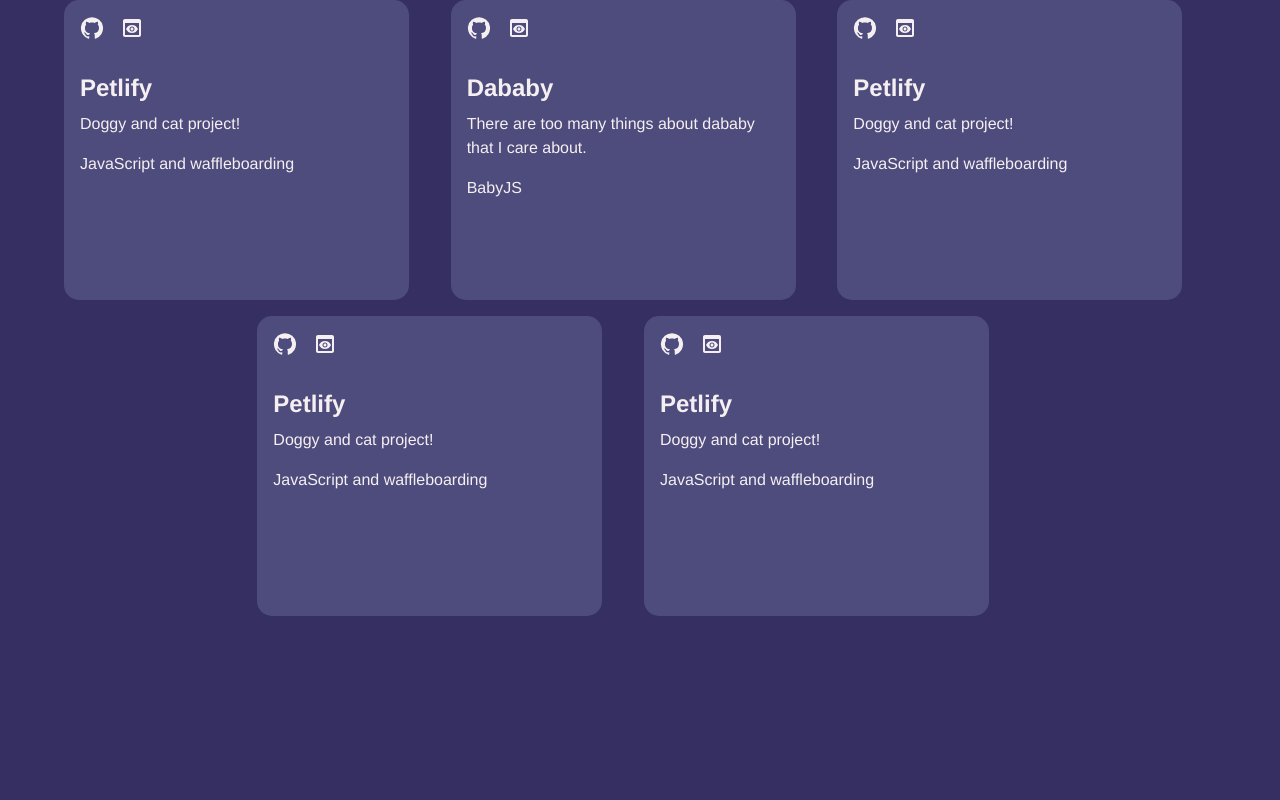
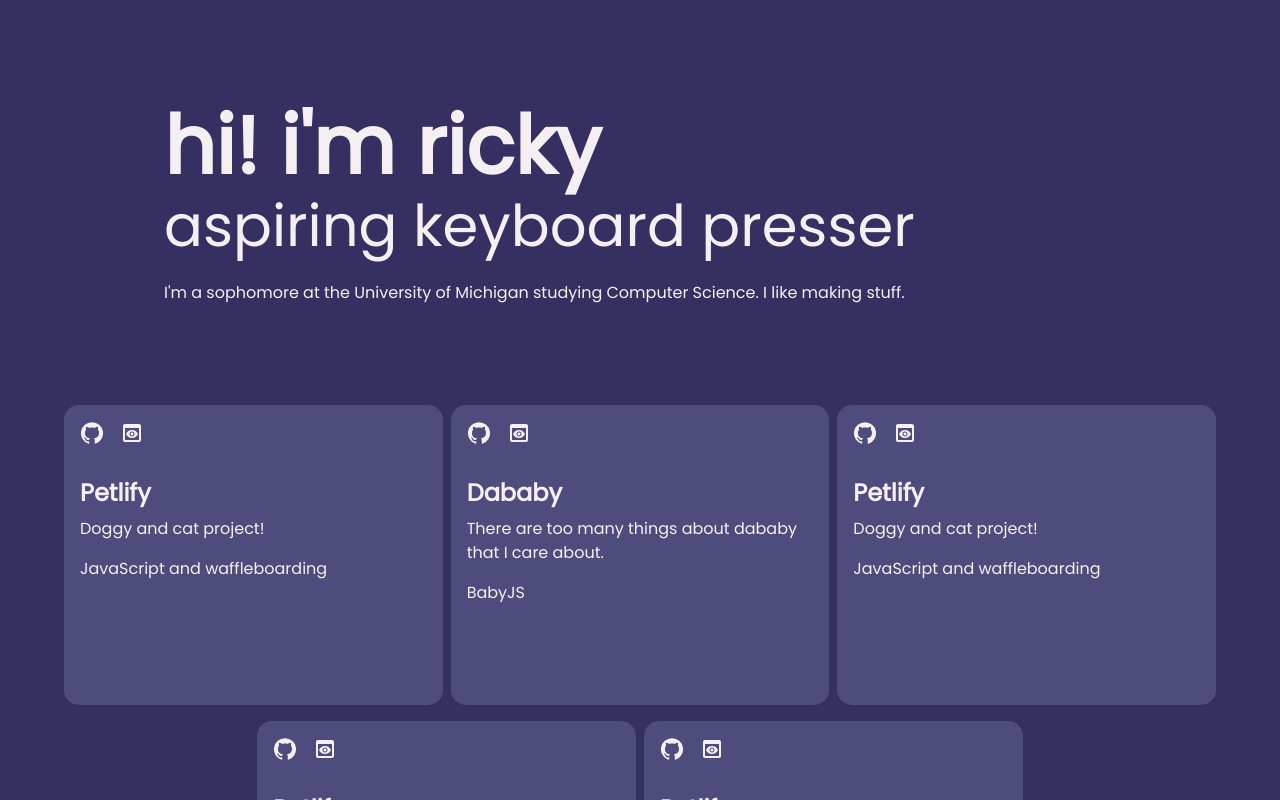
Before and after one commit to rickysumho/rickysumho.github.io, a React (Create React App) app: page / in a window 1280 px wide. Shown: the top 800 px of the page. Built offline with nearby package versions, Linux system fonts and the light colour scheme.

Commit message:
Move projects, Add Welcome, and Adjust Project Cards

```diff
--- a/package.json
+++ b/package.json
@@ -5,6 +5,7 @@
   "dependencies": {
     "@emotion/react": "^11.10.0",
     "@emotion/styled": "^11.10.0",
+    "@fontsource/poppins": "^4.5.9",
     "@mui/icons-material": "^5.8.4",
     "@mui/material": "^5.9.3",
     "@testing-library/jest-dom": "^5.16.5",
--- a/src/App.tsx
+++ b/src/App.tsx
@@ -2,13 +2,14 @@ import React from 'react';
 import logo from './logo.svg';
 import './App.css';
 import Projects from './components/Projects';
-import Header from './components/Header';
+import Welcome from './components/Welcome';
 import Footer from './components/Footer';
 import { ThemeProvider } from '@mui/material/styles';
 import { Box, Container, CssBaseline } from '@mui/material';
 // Temp
 import { ProjectType } from './common/types'
 import theme from './common/theme'
+import personalProjects from './common/personal-projects'
 
 // declare module '@mui/material/styles' {
 //   interface Theme {
@@ -24,70 +25,14 @@ import theme from './common/theme'
 //   }
 // }
 
-const projectsExample: Array<ProjectType> = [
-  {
-    title: 'Petlify',
-    description: 'Doggy and cat project!',
-    skills: 'JavaScript and waffleboarding',
-    repo_link: 'https://dababy.com/',
-    demo_link: 'https://babydada.com/'
-  },
-  {
-    title: 'Dababy',
-    description: 'There are too many things about dababy that I care about.',
-    skills: 'BabyJS ',
-    repo_link: 'https://dababy.com/',
-    demo_link: 'https://babydada.com/'
-  },
-  {
-    title: 'Petlify',
-    description: 'Doggy and cat project!',
-    skills: 'JavaScript and waffleboarding',
-    repo_link: 'https://dababy.com/',
-    demo_link: 'https://babydada.com/'
-  },
-  {
-    title: 'Petlify',
-    description: 'Doggy and cat project!',
-    skills: 'JavaScript and waffleboarding',
-    repo_link: 'https://dababy.com/',
-    demo_link: 'https://babydada.com/'
-  },
-  {
-    title: 'Petlify',
-    description: 'Doggy and cat project!',
-    skills: 'JavaScript and waffleboarding',
-    repo_link: 'https://dababy.com/',
-    demo_link: 'https://babydada.com/'
-  },
-]
-
 function App() {
   return (
     <ThemeProvider theme={theme}>
       <CssBaseline />
-      <Container>
-        <Projects projects={projectsExample}/>
-      </Container>
+      <Welcome />
+      <Projects projects={personalProjects}/>
     </ThemeProvider>
   );
 }
 
-{/* <div className="App">
-  <header className="App-header">
-    <img src={logo} className="App-logo" alt="logo" />
-    <p>
-      Edit <code>src/App.tsx</code> and save to reload.
-    </p>
-    <a
-      className="App-link"
-      href="https://reactjs.org"
-      target="_blank"
-      rel="noopener noreferrer"
-    >
-      Learn React
-    </a>
-  </header>
-</div> */}
-
 export default App;
--- /dev/null
+++ b/src/common/personal-projects.ts
@@ -0,0 +1,41 @@
+import { ProjectType } from './types'
+
+const projects: Array<ProjectType> = [
+  {
+    title: 'Petlify',
+    description: 'Doggy and cat project!',
+    skills: 'JavaScript and waffleboarding',
+    repo_link: 'https://dababy.com/',
+    demo_link: 'https://babydada.com/'
+  },
+  {
+    title: 'Dababy',
+    description: 'There are too many things about dababy that I care about.',
+    skills: 'BabyJS ',
+    repo_link: 'https://dababy.com/',
+    demo_link: 'https://babydada.com/'
+  },
+  {
+    title: 'Petlify',
+    description: 'Doggy and cat project!',
+    skills: 'JavaScript and waffleboarding',
+    repo_link: 'https://dababy.com/',
+    demo_link: 'https://babydada.com/'
+  },
+  {
+    title: 'Petlify',
+    description: 'Doggy and cat project!',
+    skills: 'JavaScript and waffleboarding',
+    repo_link: 'https://dababy.com/',
+    demo_link: 'https://babydada.com/'
+  },
+  {
+    title: 'Petlify',
+    description: 'Doggy and cat project!',
+    skills: 'JavaScript and waffleboarding',
+    repo_link: 'https://dababy.com/',
+    demo_link: 'https://babydada.com/'
+  },
+];
+
+export default projects;
--- a/src/common/theme.tsx
+++ b/src/common/theme.tsx
@@ -4,7 +4,7 @@ const theme = createTheme({
     palette: {
         primary: {
             main: '#4D4C7D',
-        light: '#827397',
+            light: '#816797',
             dark: '#363062',
             contrastText: '#f6eff1'
         },
@@ -13,6 +13,18 @@ const theme = createTheme({
         }
     },
     typography: {
+        h1: {
+            fontSize: '3rem',
+            '@media (min-width:600px)': {
+                fontSize: '5rem',
+            },
+        },
+        h3: {
+            fontSize: '2rem',
+            '@media (min-width:600px)': {
+                fontSize: '3.6rem',
+            },
+        },
         fontFamily: [
             "Poppins",
             "Helvetica",
--- a/src/components/Project.tsx
+++ b/src/components/Project.tsx
@@ -3,30 +3,33 @@ import GitHubIcon from '@mui/icons-material/GitHub';
 import PreviewIcon from '@mui/icons-material/Preview';
 import { useState } from 'react'
 import { ProjectType } from '../common/types';
+import '@fontsource/poppins/400.css'
 
 const Project = ({ project }: { project: ProjectType }) => {
     const normalState = {
         hovering: false,
         boxShadow: 0,
         minWidth: 275,
-        maxWidth: 345,
+        maxWidth: 500,
         minHeight: 300,
         maxHeight: 350,
         backgroundColor: 'primary.main',
         color: 'primary.contrastText',
-        borderRadius: '15px'
+        borderRadius: '15px',
+        transition: '0.3s'
     }
 
     const hoverState = {
         hovering: true,
         boxShadow: 15,
         minWidth: 275,
-        maxWidth: 345,
+        maxWidth: 500,
         minHeight: 300,
         maxHeight: 350,
         backgroundColor: 'primary.light',
         color: 'primary.contrastText',
-        borderRadius: '15px'
+        borderRadius: '15px',
+        transition: '0.3s'
     }
 
     const [hover, setHover] = useState(normalState);
--- a/src/components/Projects.tsx
+++ b/src/components/Projects.tsx
@@ -1,17 +1,19 @@
 import styled from 'styled-components';
 import { ProjectType } from '../common/types';
 import Project from './Project';
-import { Grid } from '@mui/material';
+import { Grid, Container } from '@mui/material';
 
 const Projects = ({ projects }: { projects: Array<ProjectType> }) => {
     return (
+        <Container>
             <Grid container direction='row' alignItems='center' justifyContent='center' spacing={2} columnSpacing={{ xs: 1, sm: 2, md: 1 }}>
                 {projects.map((project: ProjectType, index: number) => (
-                <Grid item xs={12} sm={6} md={4}>
+                    <Grid item key={index} xs={12} sm={6} md={4}>
                         <Project key={index} project={project} />
                     </Grid>
                 ))}
             </Grid>
+        </Container>
     );
 }
 
--- /dev/null
+++ b/src/components/Welcome.tsx
@@ -0,0 +1,21 @@
+import { Card, CardContent, CardActions, Typography, IconButton, Container, Box } from '@mui/material';
+
+const Welcome = () => {
+    const info = {
+        welcome: "hi! i'm ricky",
+        title: 'aspiring keyboard presser',
+        description: "I'm a sophomore at the University of Michigan studying Computer Science. I like making stuff."
+    };
+
+    return (
+        <Container>
+            <Box alignItems='center' justifyContent="center" sx={{margin: '100px'}}>
+                <Typography variant='h1' color='primary.contrastText'><b>{info.welcome}</b></Typography>
+                <Typography variant='h3' color='primary.contrastText' gutterBottom>{info.title}</Typography>
+                <Typography paragraph color='primary.contrastText'>{info.description}</Typography>
+            </Box>
+        </Container>
+    );
+}
+
+export default Welcome;
```
Also changed, not shown: src/components/Header.tsx (deleted, +0 -13 lines), public/index.html (line endings or trailing spaces), 1 other file (tests, documents, lock files or other folders). Lines whose indentation alone changed are shown as unchanged.
